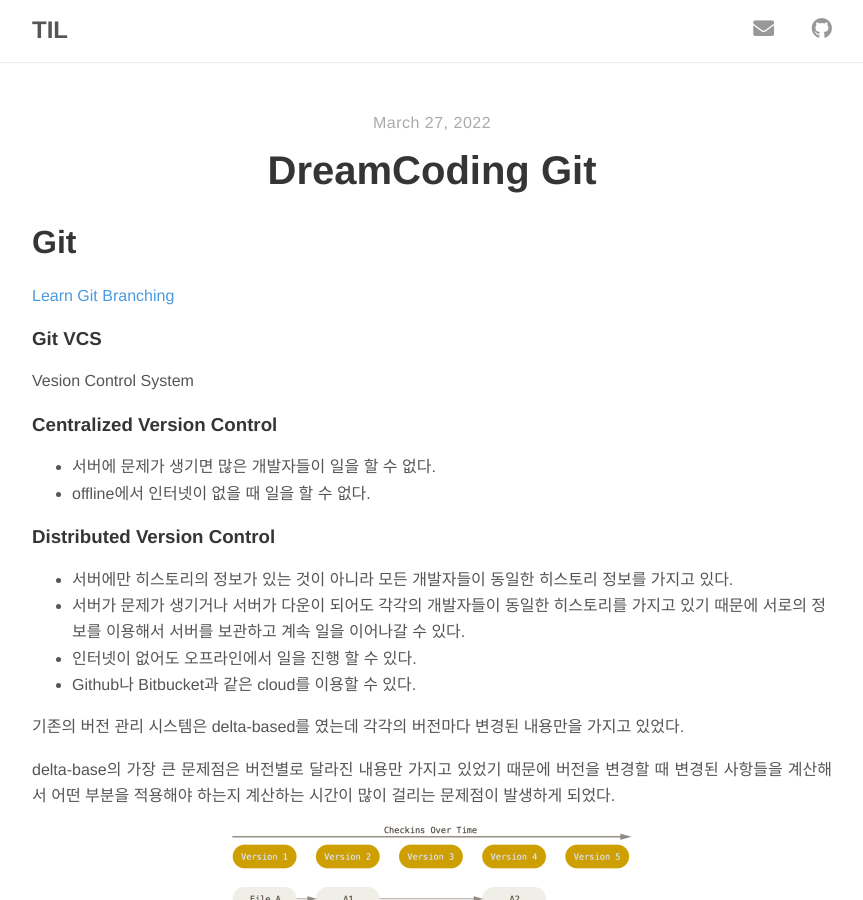
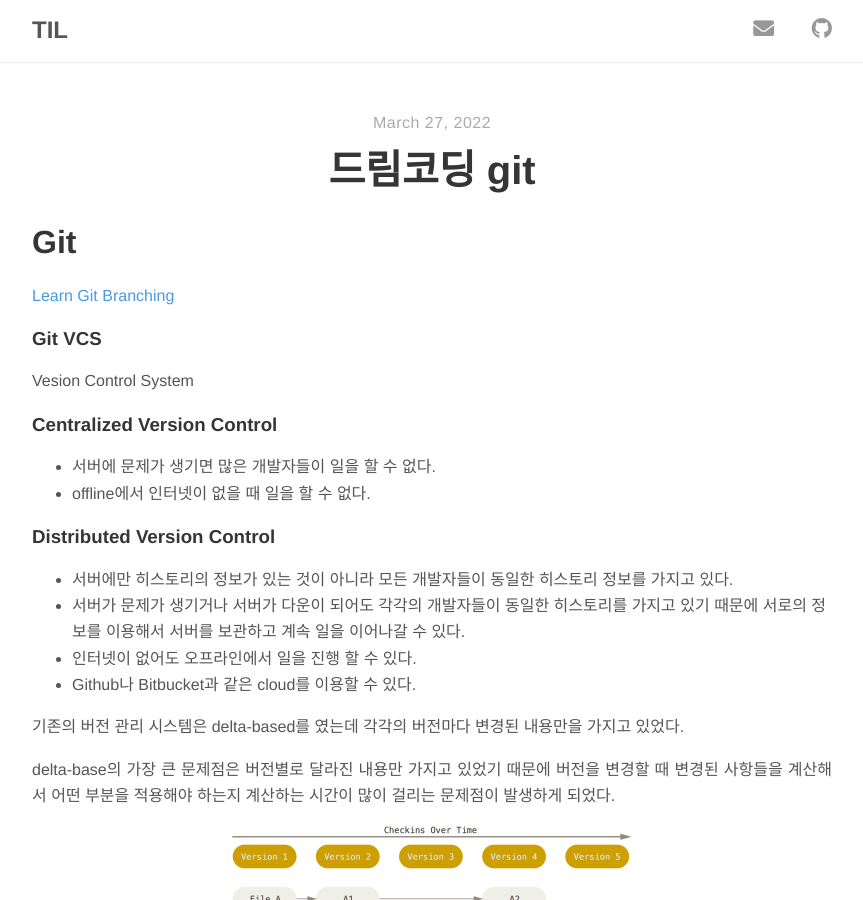
Before and after one commit to hyunwlee-dev/TIL, a Jekyll site: the page built from _posts/2022-03-27-til.md, in a window 1280 px wide and 900 px high. Shown: the whole window, without its empty margins (208-1071 px from the left). Built offline with Jekyll 4.4.1, drawn with Linux system fonts in a browser that asks for light colours; nearby versions of some CDN libraries.

Commit message:
modified:   2022-03-27-til.md

```diff
--- a/_posts/2022-03-27-til.md
+++ b/_posts/2022-03-27-til.md
@@ -1,6 +1,6 @@
 ---
 layout: post
-title: "DreamCoding Git"
+title: "드림코딩 git"
 author: "hyunwlee"
 ---
 
```
